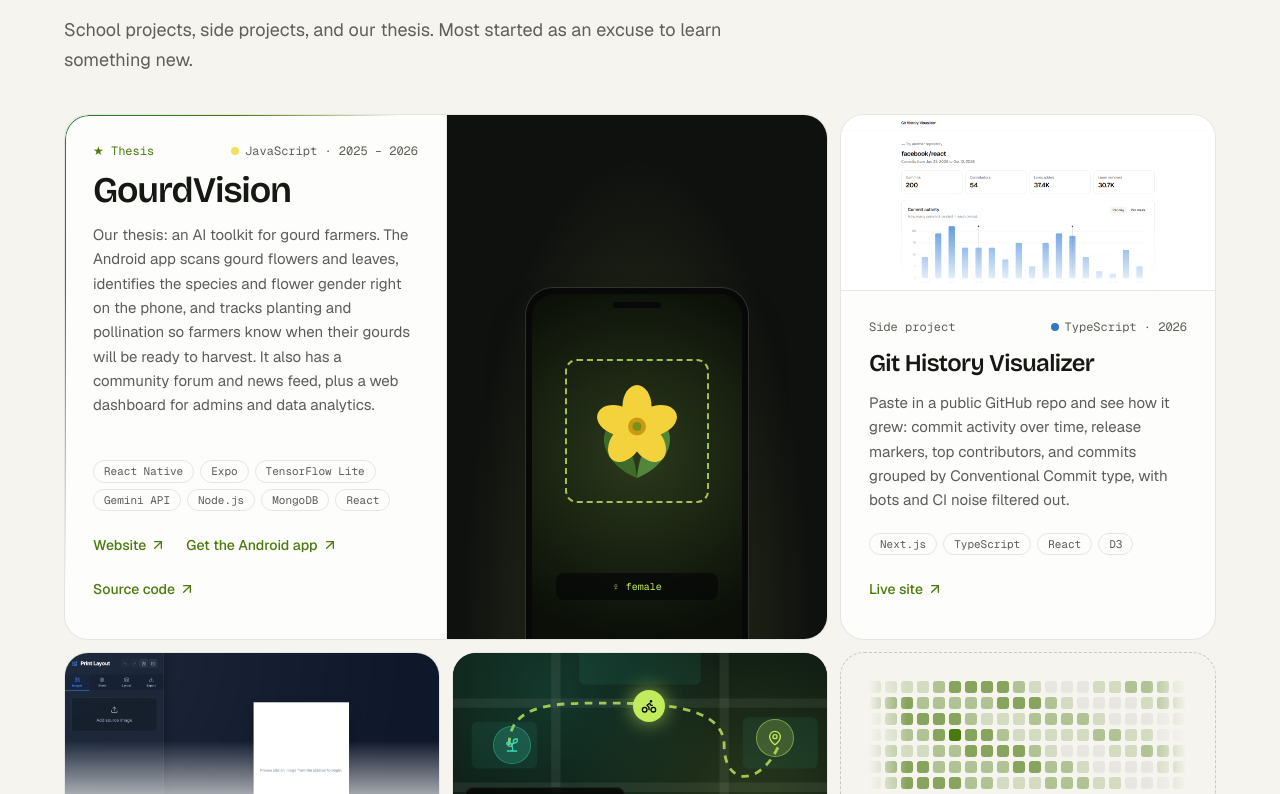
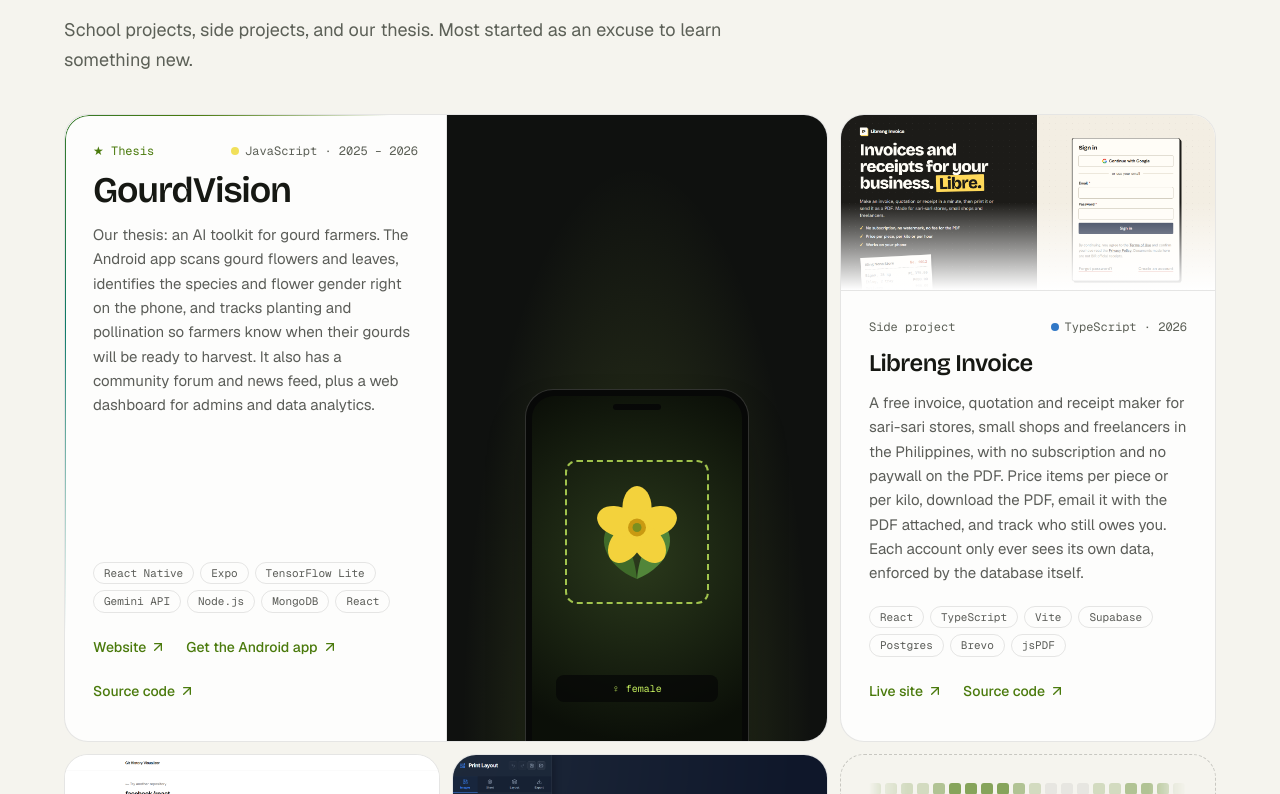
Before and after one commit to Shiidoooo/portfolio-website, a Next.js app: page / in a window 1280 px wide. Shown: the part 3146-3940 px from the top of the page. Built offline with nearby package versions, Linux system fonts and the light colour scheme.

Commit message:
Add Libreng Invoice to projects and journey

```diff
--- a/src/content/profile.ts
+++ b/src/content/profile.ts
@@ -253,6 +253,14 @@ export const experience: Employer[] = [
 // Milestones only, newest first like `git log`. Shown by Dev Mode's `git log`. Keep it short.
 export const journey: Commit[] = [
   {
+    date: "Nov 2026",
+    message: "Build Libreng Invoice, a personal project",
+    tag: "side-project",
+    details: [
+      "A free invoice, quotation and receipt maker for small businesses in the Philippines, with PDFs, emailing and payment tracking. My first app with a real cloud backend and its own privacy policy.",
+    ],
+  },
+  {
     date: "Oct 2026",
     message: "Build Git History Visualizer, a personal project",
     tag: "side-project",
@@ -322,6 +330,26 @@ export const projects: Project[] = [
     image: null,
     art: "gourd-phone",
     isFeatured: true,
+  },
+  {
+    slug: "libreng-invoice",
+    title: "Libreng Invoice",
+    context: "Side project",
+    period: "2026",
+    description:
+      "A free invoice, quotation and receipt maker for sari-sari stores, small shops and freelancers in the Philippines, with no subscription and no paywall on the PDF. Price items per piece or per kilo, download the PDF, email it with the PDF attached, and track who still owes you. Each account only ever sees its own data, enforced by the database itself.",
+    language: "TypeScript",
+    stack: ["React", "TypeScript", "Vite", "Supabase", "Postgres", "Brevo", "jsPDF"],
+    links: [
+      { label: "Live site", href: "https://libreng-invoice.vercel.app/" },
+      { label: "Source code", href: "https://github.com/Shiidoooo/libreng-invoice" },
+    ],
+    image: {
+      src: "/projects/libreng-invoice.png",
+      alt: "Libreng Invoice sign-in page with the headline “Invoices and receipts for your business. Libre.” and a sample receipt",
+    },
+    art: null,
+    isFeatured: false,
   },
   {
     slug: "git-history-visualizer",
```
Also changed, not shown: public/projects/libreng-invoice.png (added).
